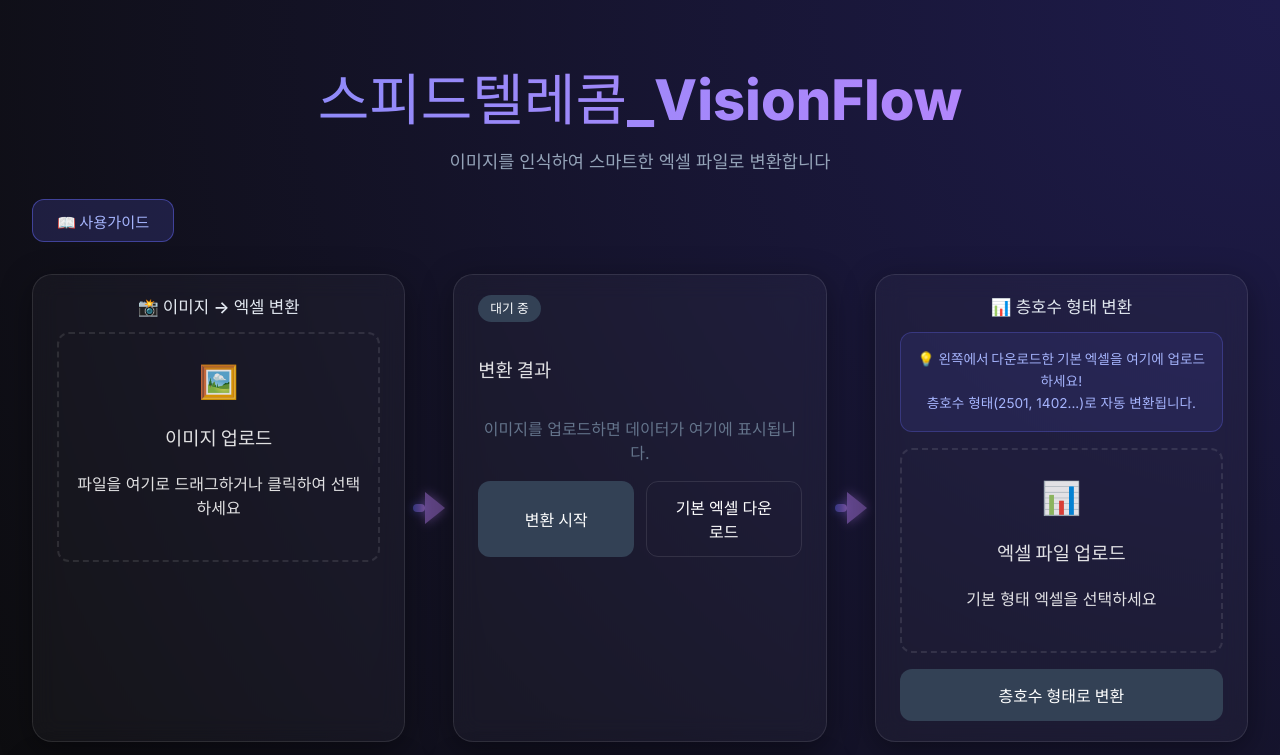
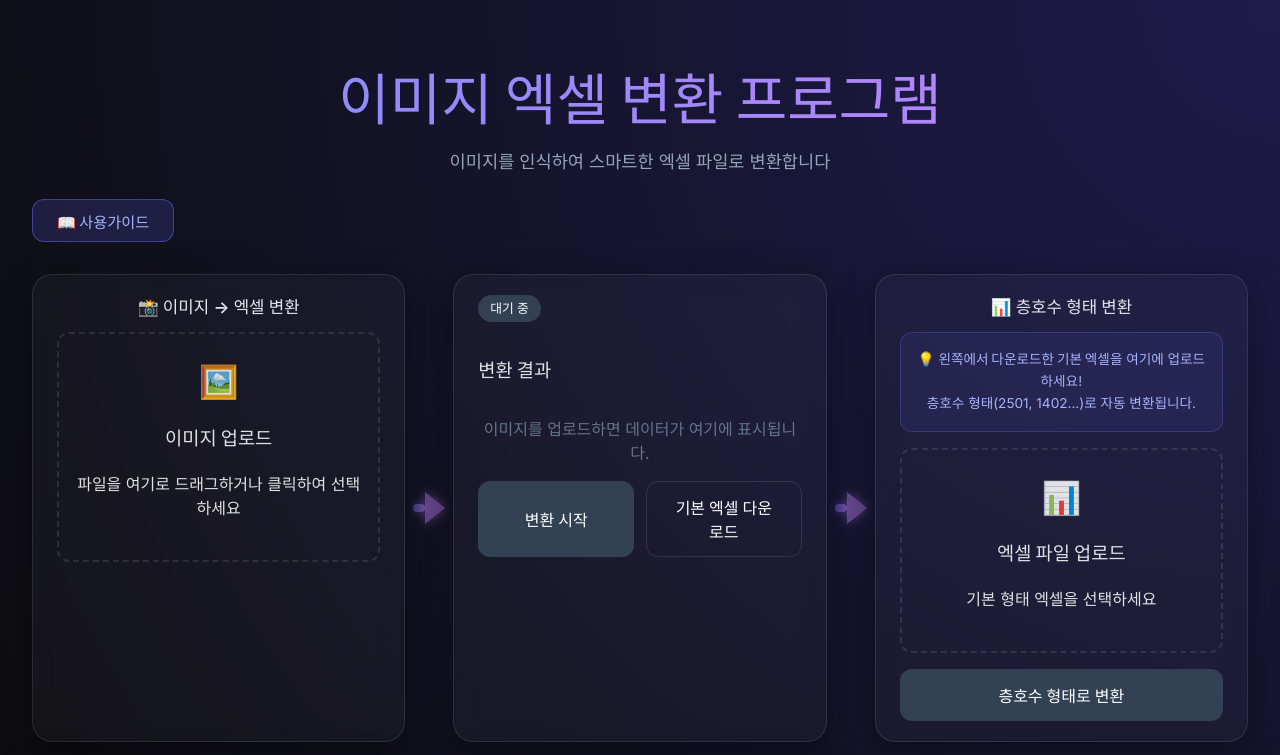
Before and after one commit to Leebyeongsu/-_-_-, a website built with Vite: page index.html in a window 1280 px wide. Shown: the top 755 px of the page. Built offline with nearby package versions, Linux system fonts and the light colour scheme.

Commit message:
화면 제목을 이미지 엑셀 변환 프로그램으로 변경

```diff
--- a/index.html
+++ b/index.html
@@ -4,7 +4,7 @@
     <meta charset="UTF-8" />
     <link rel="icon" type="image/svg+xml" href="/vite.svg" />
     <meta name="viewport" content="width=device-width, initial-scale=1.0" />
-    <title>스피드텔레콤_VisionFlow | Image to Excel Converter</title>
+    <title>이미지 엑셀 변환 프로그램</title>
     <meta name="description" content="AI를 활용한 이미지 내 표 데이터 자동 엑셀 변환 도구" />
     <link rel="preconnect" href="https://fonts.googleapis.com">
     <link rel="preconnect" href="https://fonts.gstatic.com" crossorigin>
@@ -21,7 +21,7 @@
       </div>
 
       <div class="title-container">
-        <h1>스피드텔레콤_VisionFlow</h1>
+        <h1>이미지 엑셀 변환 프로그램</h1>
         <p class="subtitle">이미지를 인식하여 스마트한 엑셀 파일로 변환합니다</p>
       </div>
 
--- a/웹_사용_가이드.md
+++ b/웹_사용_가이드.md
@@ -1,4 +1,4 @@
-# 스피드텔레콤_VisionFlow 사용 가이드
+# 이미지 엑셀 변환 프로그램 사용 가이드
 
 > 브라우저에서 바로 사용할 수 있습니다. 별도 설치나 실행이 필요 없습니다.
 
```
